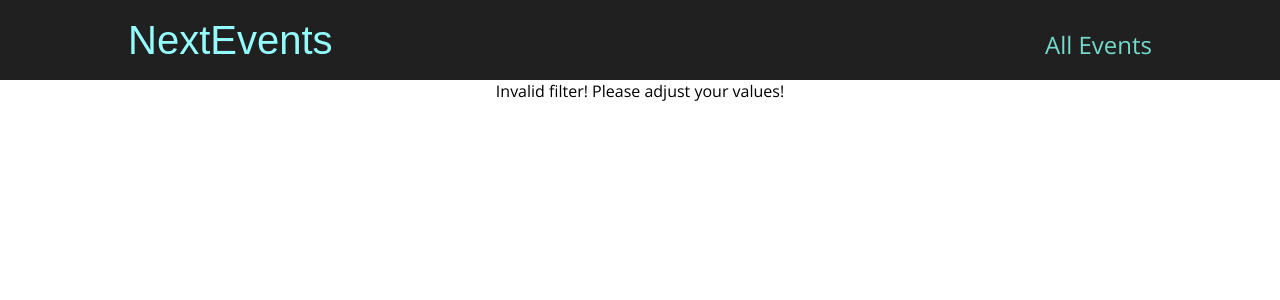
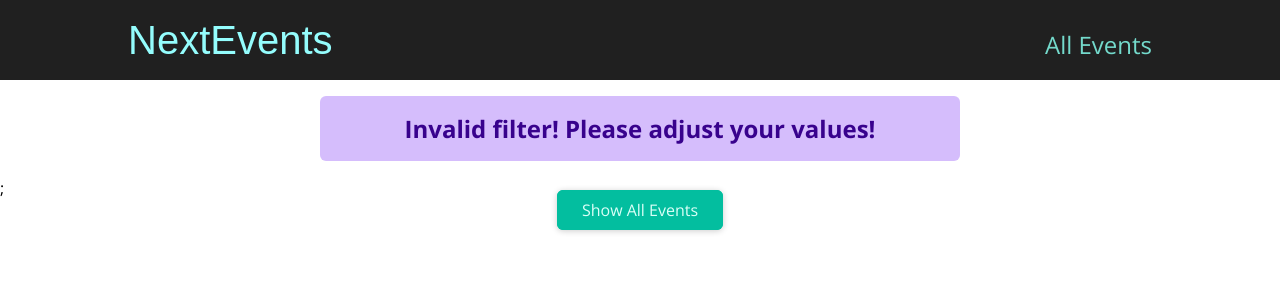
Before and after one commit to ShankS3/nextjs-course, a Next.js app: page /events/e2 in a window 1280 px wide. Shown: the top 300 px of the page. Built offline with nearby package versions, Linux system fonts and the light colour scheme.

Commit message:
Added error handling

```diff
--- /dev/null
+++ b/components/common/ErrorAlert.js
@@ -0,0 +1,16 @@
+import { Fragment } from 'react';
+import classes from './ErrorAlert.module.css';
+import Button from './Button';
+
+function ErrorAlert(props) {
+  return (
+    <Fragment>
+      <div className={classes.alert}>{props.children}</div>;
+      <div className='center'>
+        <Button link="/events">Show All Events</Button>
+      </div>
+    </Fragment>
+  );
+}
+
+export default ErrorAlert;
--- /dev/null
+++ b/components/common/ErrorAlert.module.css
@@ -0,0 +1,12 @@
+.alert {
+  margin: 1rem auto;
+  padding: 1rem 2rem;
+  width: 90%;
+  max-width: 40rem;
+  background-color: #d5bdfc;
+  color: #38028d;
+  font-weight: bold;
+  font-size: 1.5rem;
+  text-align: center;
+  border-radius: 6px;
+}
--- /dev/null
+++ b/components/event/ResultsTitle.js
@@ -0,0 +1,20 @@
+import Button from '../common/Button';
+import classes from './ResultsTitle.module.css';
+
+function ResultsTitle(props) {
+  const { date } = props;
+
+  const humanReadableDate = new Date(date).toLocaleDateString('en-US', {
+    month: 'long',
+    year: 'numeric',
+  });
+
+  return (
+    <section className={classes.title}>
+      <h1>Events in {humanReadableDate}</h1>
+      <Button link='/events'>Show all events</Button>
+    </section>
+  );
+}
+
+export default ResultsTitle;
--- /dev/null
+++ b/components/event/ResultsTitle.module.css
@@ -0,0 +1,6 @@
+.title {
+  margin: 2rem auto;
+  width: 90%;
+  max-width: 40rem;
+  text-align: center;
+}
--- a/pages/events/[...slug].js
+++ b/pages/events/[...slug].js
@@ -3,29 +3,37 @@ import { useRouter } from 'next/router';
 
 import { getFilteredEvents } from '../../dummy-data';
 import EventList from '../../components/event/EventList';
+import ResultsTitle from '../../components/event/ResultsTitle';
+import Button from '../../components/common/Button';
+import ErrorAlert from '../../components/common/ErrorAlert';
 
 function FilteredEventsPage() {
   const router = useRouter();
   const { slug } = router.query;
 
-  if(slug.length < 1) {
+  if(!Array.isArray(slug)) {
     return <p className='center'>Loading...</p>
   }
 
   const [year, month] = slug;
 
   if(isNaN(year) || isNaN(month) || year > 2030 || year < 2021 || month < 1 || month > 12) {
-    return <p className='center'>Invalid filter! Please adjust your values!</p>
+    return <ErrorAlert>Invalid filter! Please adjust your values!</ErrorAlert>
   }
 
   const filteredEvents = getFilteredEvents({year: +year, month: +month});
 
   if(filteredEvents.length < 1) {
-    return <p className='center'>No events found for selected dates!</p>
+    return (
+      <ErrorAlert>No events found for selected dates!</ErrorAlert>
+    )
   }
+
+  const date = new Date(+year, +month-1);
 
   return (
     <Fragment>
+      <ResultsTitle date={date} />
       <EventList list={filteredEvents} />
     </Fragment>
   )
--- a/pages/events/[id].js
+++ b/pages/events/[id].js
@@ -5,6 +5,7 @@ import { getEventById } from '../../dummy-data';
 import EventSummary from '../../components/eventDetail/EventSummary';
 import EventContent from '../../components/eventDetail/EventContent';
 import EventLogistics from '../../components/eventDetail/EventLogistics';
+import ErrorAlert from '../../components/common/ErrorAlert';
 
 function EventDetailsPage() {
   const router = useRouter();
@@ -12,7 +13,7 @@ function EventDetailsPage() {
   const event = getEventById(id);
 
   if(!event) {
-    return <p>No event found !</p>
+    return <ErrorAlert>No event found !</ErrorAlert>
   }
 
   return (
```
